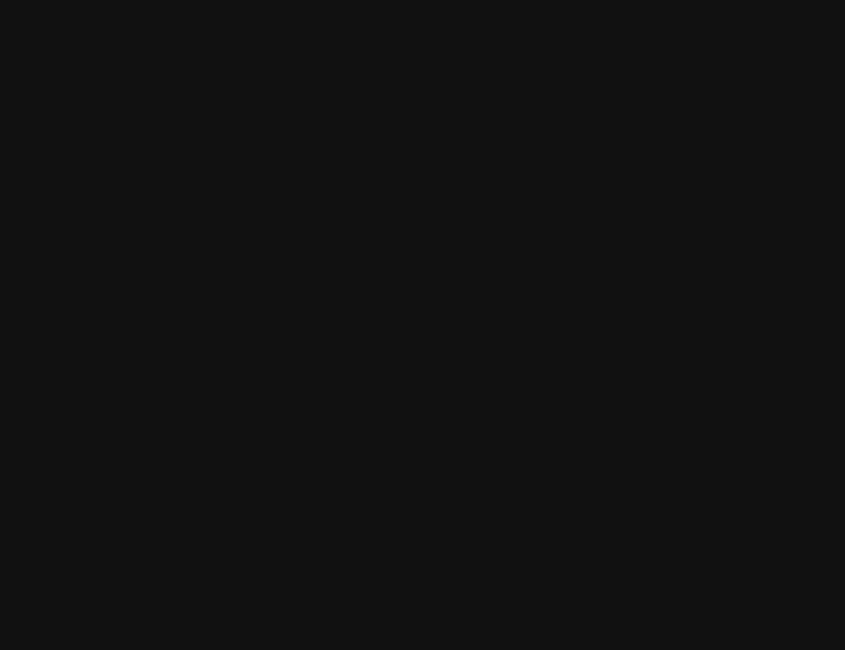
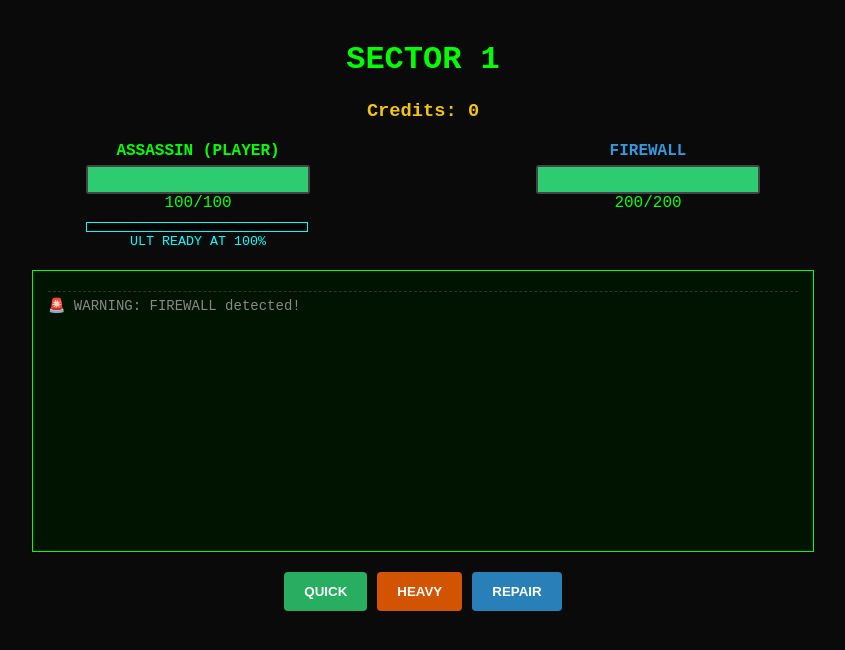
Before and after one commit to irisovolaf-collab/ALGOWAR-arena1, a plain HTML site: page docs/index.html in a window 1280 px wide. Shown: the whole page, without its empty margins (217-1062 px from the left). Drawn offline with Linux system fonts and the light colour scheme.

Commit message:
fix: reset html structure

```diff
--- a/docs/index.html
+++ b/docs/index.html
@@ -1,24 +1,56 @@
 <!DOCTYPE html>
-<html lang="en">
+<html lang="ru">
 <head>
     <meta charset="UTF-8">
-    <title>AlgoWar Arena: Rogue-Lite</title>
+    <title>AlgoWar: Arena</title>
     <style>
-        body { background: #111; color: #0f0; font-family: 'Courier New', monospace; text-align: center; margin: 0; padding: 20px; overflow-x: hidden; }
-        .stats-container { display: flex; justify-content: space-around; margin: 20px auto; width: 90%; max-width: 900px; }
-        .health-bar-bg { background: #333; width: 220px; height: 25px; border: 2px solid #444; margin-top: 5px; border-radius: 3px; position: relative; }
-        .health-bar-fill { background: #2ecc71; height: 100%; width: 100%; transition: width 0.4s ease, background 0.4s ease; }
-
-        .energy-bar-bg { background: #000; width: 220px; height: 8px; border: 1px solid #0ff; margin-top: 10px; border-radius: 2px; }
-        #energy-bar { background: #0ff; height: 100%; width: 0%; transition: width 0.3s; box-shadow: 0 0 10px #0ff; }
-
-        #log { border: 1px solid #0f0; padding: 15px; margin: 20px auto; width: 85%; max-width: 750px; height: 250px; overflow-y: auto; text-align: left; background: rgba(0,10,0,0.9); font-size: 14px; }
-
-        .actions, .shop { margin: 20px 0; display: flex; justify-content: center; gap: 10px; flex-wrap: wrap; }
+        body { background: #0a0a0a; color: #00ff00; font-family: 'Courier New', monospace; text-align: center; margin: 0; padding: 20px; overflow-x: hidden; }
+        .stats-container { display: flex; justify-content: space-around; margin: 20px auto; width: 95%; max-width: 900px; }
+        .health-bar-bg { background: #222; width: 220px; height: 25px; border: 2px solid #444; margin-top: 5px; border-radius: 3px; position: relative; }
+        .health-bar-fill { background: #2ecc71; height: 100%; width: 100%; transition: width 0.3s ease; }
+        .energy-bar-bg { background: #000; width: 220px; height: 8px; border: 1px solid #00ffff; margin-top: 10px; }
+        #energy-bar { background: #00ffff; height: 100%; width: 0%; transition: width 0.3s; box-shadow: 0 0 10px #00ffff; }
+        #log { border: 1px solid #00ff00; padding: 15px; margin: 20px auto; width: 85%; max-width: 750px; height: 250px; overflow-y: auto; text-align: left; background: rgba(0,20,0,0.9); font-size: 14px; }
+        .actions, .shop { margin-top: 20px; display: flex; justify-content: center; gap: 10px; flex-wrap: wrap; }
         .hidden { display: none !important; }
-
-        button { border: none; padding: 12px 18px; cursor: pointer; font-weight: bold; border-radius: 4px; color: white; text-transform: uppercase; transition: 0.2s; }
-        button:hover { filter: brightness(1.2); transform: translateY(-2px); }
-
+        button { border: none; padding: 12px 20px; cursor: pointer; font-weight: bold; border-radius: 4px; color: white; text-transform: uppercase; transition: 0.2s; }
+        button:hover { transform: translateY(-2px); filter: brightness(1.2); }
         @keyframes shake { 0% { transform: translate(2px, 2px); } 20% { transform: translate(-3px, 0); } 100% { transform: translate(0, 0); } }
         .shake { animation: shake 0.2s; }
+        .log-crit { color: #ff4444; font-weight: bold; }
+        .log-heal { color: #44ff44; }
+        .log-system { color: #888; border-top: 1px dashed #333; padding-top: 5px; margin-top: 5px; }
+    </style>
+</head>
+<body>
+    <h1 id="stage-title">Sector 1</h1>
+    <h3 id="credits-display" style="color: #f1c40f;">Credits: 0</h3>
+    <div class="stats-container">
+        <div>
+            <strong>ASSASSIN (PLAYER)</strong>
+            <div class="health-bar-bg"><div id="player-hp-bar" class="health-bar-fill"></div></div>
+            <span id="player-hp-text">100/100</span>
+            <div class="energy-bar-bg"><div id="energy-bar"></div></div>
+            <small style="color: #00ffff;">ULT READY AT 100%</small>
+        </div>
+        <div>
+            <strong id="enemy-name">ENEMY</strong>
+            <div class="health-bar-bg"><div id="enemy-hp-bar" class="health-bar-fill"></div></div>
+            <span id="enemy-hp-text">200/200</span>
+        </div>
+    </div>
+    <div id="log"></div>
+    <div id="battle-actions" class="actions">
+        <button onclick="attack('quick')" style="background: #27ae60;">Quick</button>
+        <button onclick="attack('heavy')" style="background: #d35400;">Heavy</button>
+        <button onclick="attack('heal')" style="background: #2980b9;">Repair</button>
+        <button id="ult-button" onclick="attack('ult')" style="background: #8e44ad; display: none;">🔥 OVERLOAD 🔥</button>
+    </div>
+    <div id="shop-actions" class="shop hidden">
+        <button onclick="buy('atk')" style="background: #9b59b6;">+15 ATK (100c)</button>
+        <button onclick="buy('hp')" style="background: #c0392b;">+50 HP (100c)</button>
+        <button onclick="nextLevel()" style="background: #27ae60; color: #000;">NEXT SECTOR</button>
+    </div>
+    <script src="game.js"></script>
+</body>
+</html>
```
